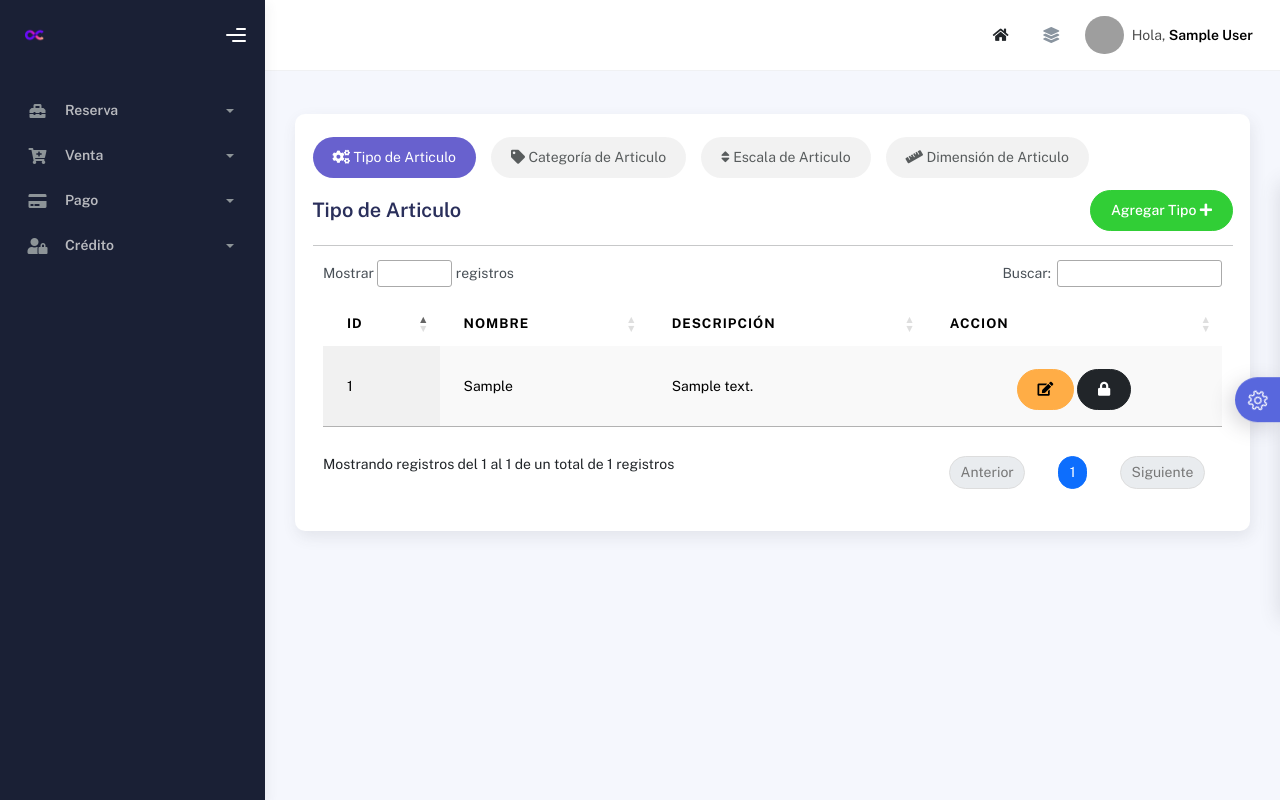
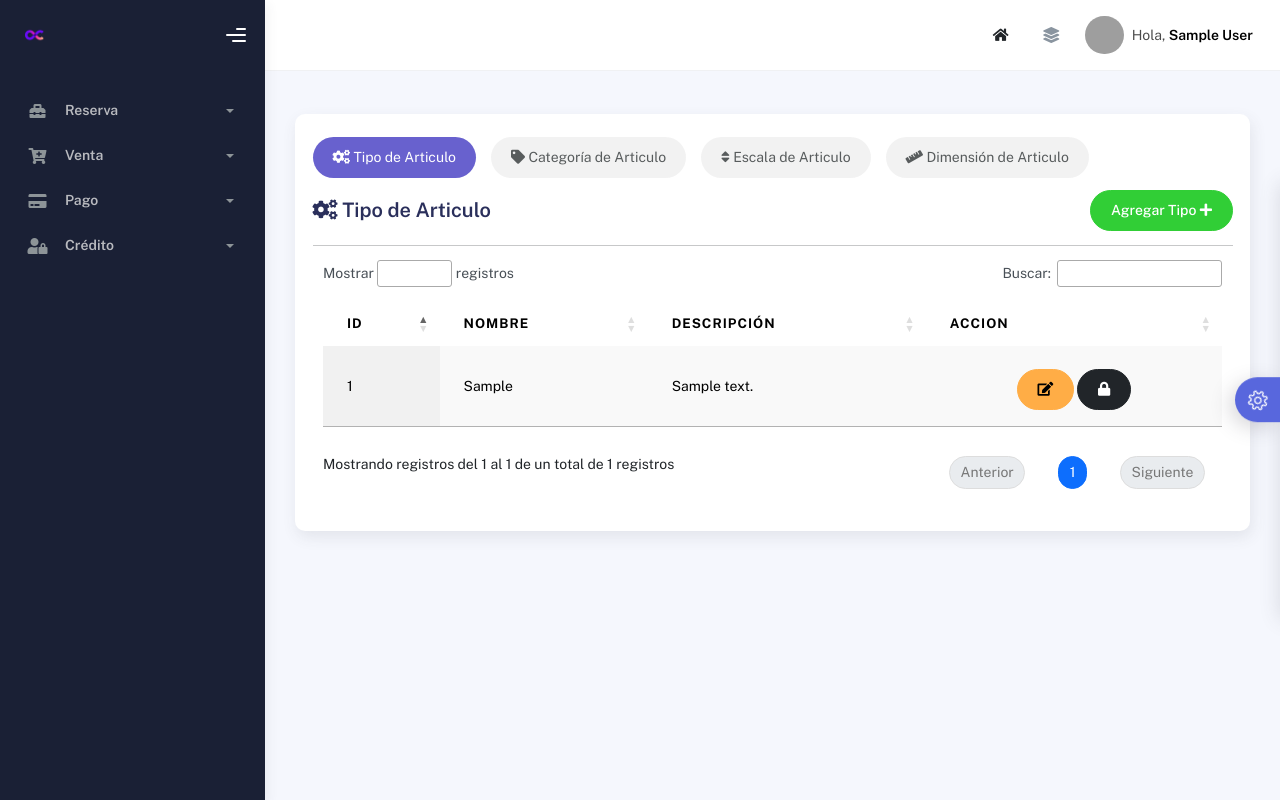
Before and after one commit to SantistebanJose/POS_libreria-rodri, a PHP site: page /mantenimiento.php in a window 1280 px wide. Run offline with PHP 8.4, Linux system fonts and the light colour scheme; the visitor is signed in with stand-in values (Sample User, id 1); tables that the repository leaves empty or names only in its code hold one stand-in row (values such as "Sample post"); some libraries are stand-ins or nearby versions; grey boxes are pictures that could not be loaded.

Commit message:
Update mantenimiento.php

```diff
--- a/mantenimiento.php
+++ b/mantenimiento.php
@@ -74,7 +74,7 @@ include("cabecera.php");
                 <div class="tab-content mt-2 mb-3" id="pills-without-border-tabContent">
                     <div class="tab-pane fade show active" id="pills-tipo-articulo" role="tabpanel" aria-labelledby="pills-tipo-articulo-tab">
                         <div class="d-flex align-items-center justify-content-between">
-                        <h4 class="card-title">Tipo de Articulo</h4>
+                            <h4 class="card-title"><i class="fas fa-cogs"></i> Tipo de Articulo</h4>
                             <button class="btn btn-success rounded-5" id="btnAgregarTipo"> Agregar Tipo <i class="fas fa-plus"> </i></button>
                         </div>
                         <hr>
@@ -144,7 +144,7 @@ include("cabecera.php");
                 </div>
                 <div class="tab-pane fade" id="pills-categoria-articulo" role="tabpanel" aria-labelledby="pills-categoria-articulo-tab">
                     <div class="d-flex align-items-center justify-content-between">
-                        <h4 class="card-title">Categoria de Articulo</h4>
+                        <h4 class="card-title"><i class="fas fa-tag"></i> Categoria de Articulo</h4>
                         <button class="btn btn-success rounded-5" id="btnAgregarCategoria"> Agregar Categoria <i class="fas fa-plus"> </i></button>
                     </div>
                     <hr>
@@ -175,8 +175,8 @@ include("cabecera.php");
                                         ?>
                                             <tr>
                                                 <td><?php echo $datosCategoria["id"] ?></td>
-                                                <td><?php echo $datosCategoria["abreviatura"] ?? '-'; ?></td>
-                                                <td><?php echo $datosCategoria["descripcion"] ?? '-'; ?></td>
+                                                <td><?php echo $datosCategoria["abreviatura"] ?></td>
+                                                <td><?php echo $datosCategoria["descripcion"] ?></td>
                                                 <td>
                                                     <div class="mt-2 text-center">
                                                             <!-- Botón de Editar (con ícono amarillo) -->
@@ -214,7 +214,7 @@ include("cabecera.php");
                 </div>
                 <div class="tab-pane fade" id="pills-escala-articulo" role="tabpanel" aria-labelledby="pills-escala-articulo-tab">
                     <div class="d-flex align-items-center justify-content-between">
-                        <h4 class="card-title">Escala de Articulo</h4>
+                        <h4 class="card-title"><i class="fas fa-sort"></i> Escala de Articulo</h4>
                         <button class="btn btn-success rounded-5" id="btnAgregarEscala"> Agregar Escala <i class="fas fa-plus"> </i></button>
                     </div>
                     <hr>
@@ -284,7 +284,7 @@ include("cabecera.php");
                 </div>
                 <div class="tab-pane fade" id="pills-dimension-articulo" role="tabpanel" aria-labelledby="pills-dimension-articulo-tab">
                     <div class="d-flex align-items-center justify-content-between">
-                        <h4 class="card-title">Dimensión de Articulo</h4>
+                        <h4 class="card-title"><i class="fas fa-ruler"></i> Dimensión de Articulo</h4>
                         <button class="btn btn-success rounded-5" id="btnAgregarDimension"> Agregar Dimensión <i class="fas fa-plus"> </i></button>
                     </div>
                     <hr>
@@ -1312,8 +1312,7 @@ include("cabecera.php");
                                     class="form-control"
                                     name="idEditarDescripcion"
                                     id="idEditarDescripcion"
-                                    value="${datosTipo.descripcion}"
-                                    > </textarea>
+                                    ></textarea>
                             </div>
 
                         </div>
@@ -1339,6 +1338,7 @@ include("cabecera.php");
 
         const modal = new bootstrap.Modal(document.getElementById("modalGenerico"));
         modal.show();
+        document.getElementById("idEditarDescripcion").value=datosTipo.descripcion;
 
         // Agregar evento de validación al botón "Registrar"
 
@@ -1426,6 +1426,7 @@ include("cabecera.php");
     }
 
     function fn_editar_categoria(datosCategoria){
+        console.log(datosCategoria)
         document.getElementById("contenidoGenerico").innerHTML = `
             <button type="button" class="btn-close position-absolute top-0 end-0 m-2" data-bs-dismiss="modal" aria-label="Close"></button>
             <div class="card-body">
@@ -1465,8 +1466,7 @@ include("cabecera.php");
                                     class="form-control"
                                     name="idEditarDescripcion"
                                     id="idEditarDescripcion"
-                                    value="${datosCategoria.descripcion}"
-                                    > </textarea>
+                                    ></textarea>
                             </div>
 
                         </div>
@@ -1492,6 +1492,7 @@ include("cabecera.php");
 
         const modal = new bootstrap.Modal(document.getElementById("modalGenerico"));
         modal.show();
+        document.getElementById("idEditarDescripcion").value=datosCategoria.descripcion;
 
         // Agregar evento de validación al botón "Registrar"
 
@@ -1618,7 +1619,6 @@ include("cabecera.php");
                                     class="form-control"
                                     name="idEditarDescripcion"
                                     id="idEditarDescripcion"
-                                    value="${datosEscala.descripcion}"
                                     > </textarea>
                             </div>
 
@@ -1645,7 +1645,7 @@ include("cabecera.php");
 
         const modal = new bootstrap.Modal(document.getElementById("modalGenerico"));
         modal.show();
-
+        document.getElementById("idEditarDescripcion").value= datosEscala.descripcion;
         // Agregar evento de validación al botón "Registrar"
 
         document.getElementById("btnEditarEscala").addEventListener("click", async function() {
@@ -1771,7 +1771,7 @@ include("cabecera.php");
                                     class="form-control"
                                     name="idEditarDescripcion"
                                     id="idEditarDescripcion"
-                                    value="${datosdimension.descripcion}"
+
                                     > </textarea>
                             </div>
 
@@ -1800,6 +1800,7 @@ include("cabecera.php");
         modal.show();
 
         // Agregar evento de validación al botón "Registrar"
+        document.getElementById("idEditarDescripcion").value=datosdimension.descripcion;
 
         document.getElementById("btnEditarDimension").addEventListener("click", async function() {
             if ((document.getElementById("idEditarNombreDimension").value).length > 0) {
```
Lines whose indentation alone changed are shown as unchanged.
